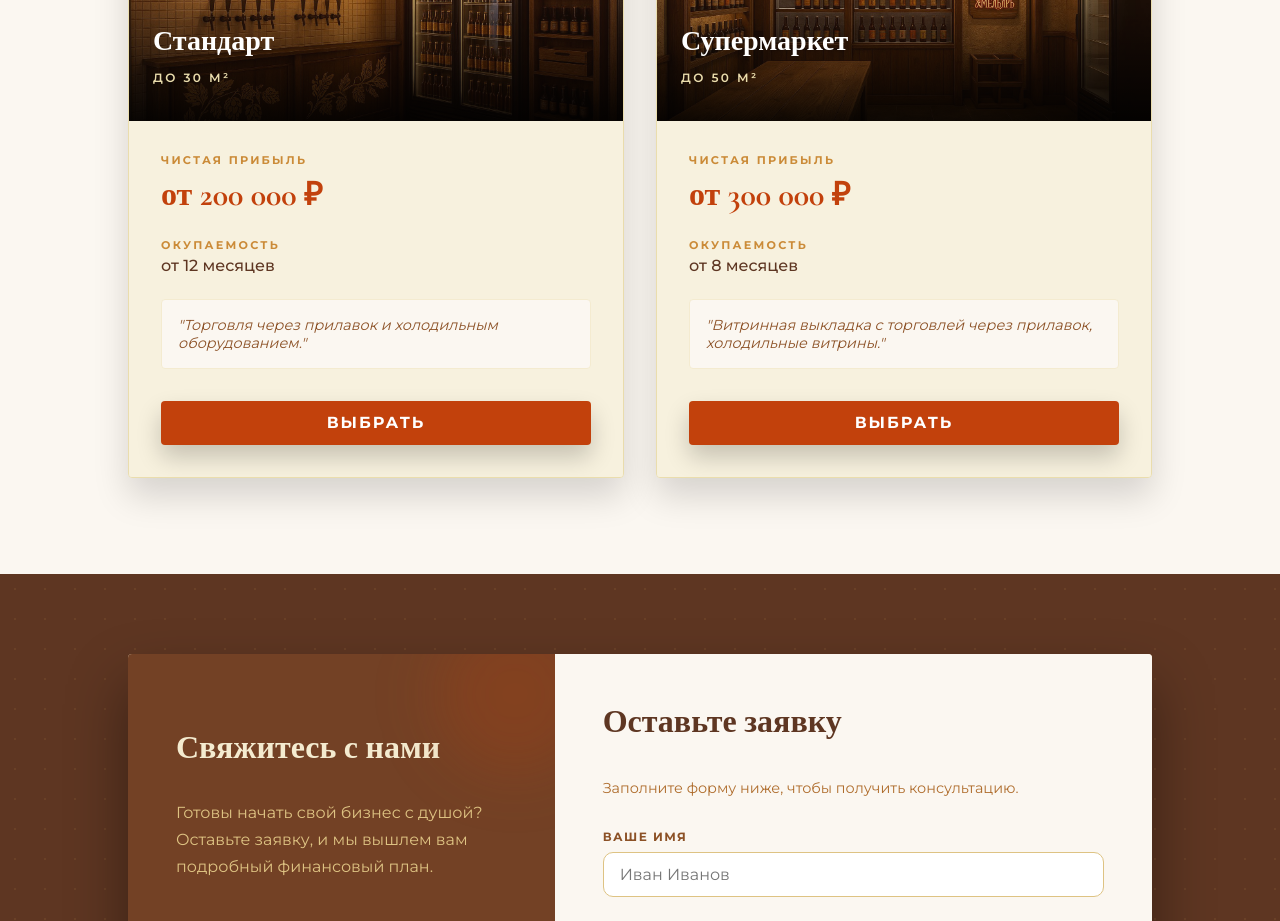
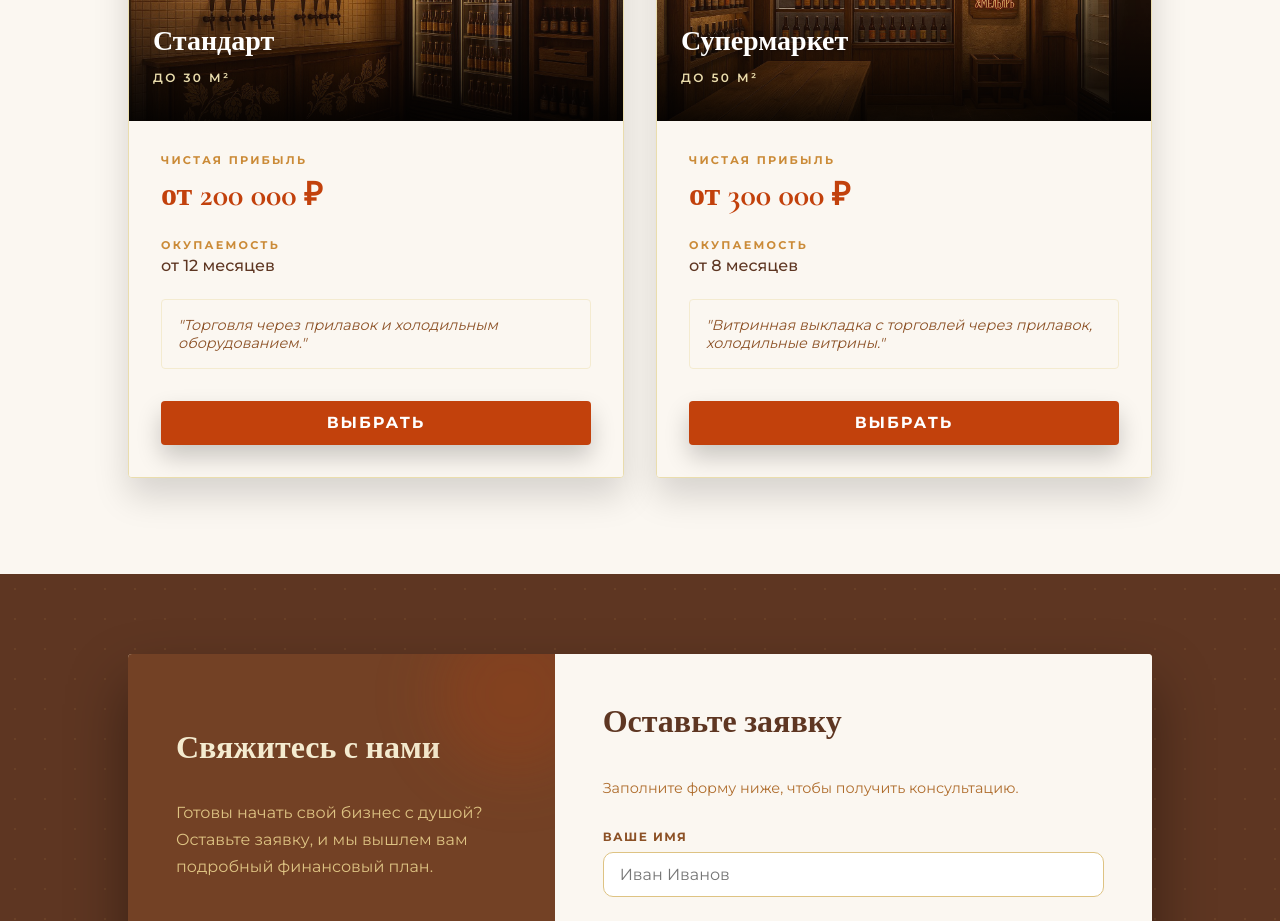
Before and after one commit to Kovalenko1/hmel, a React (Vite) app: page / in a window 1280 px wide. Shown: the part 4260-5181 px from the top of the page. Built offline with nearby package versions, Linux system fonts and the light colour scheme.

Commit message:
fix collor

```diff
--- a/components/Formats.module.scss
+++ b/components/Formats.module.scss
@@ -107,7 +107,7 @@
   display: flex;
   flex-direction: column;
   flex-grow: 1;
-  background: #f4ebd0b4;
+  background: var(--color-wood-50);
 
 }
 
```
